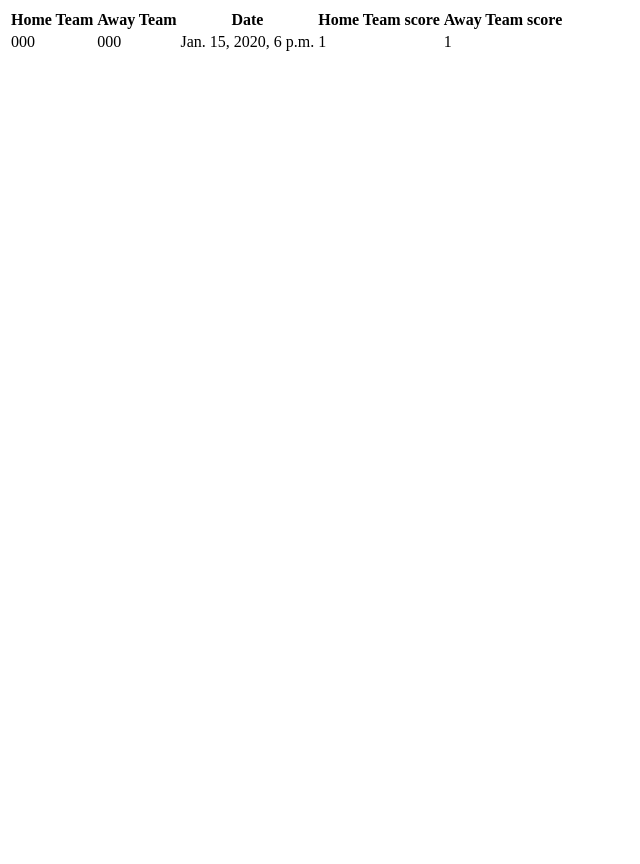
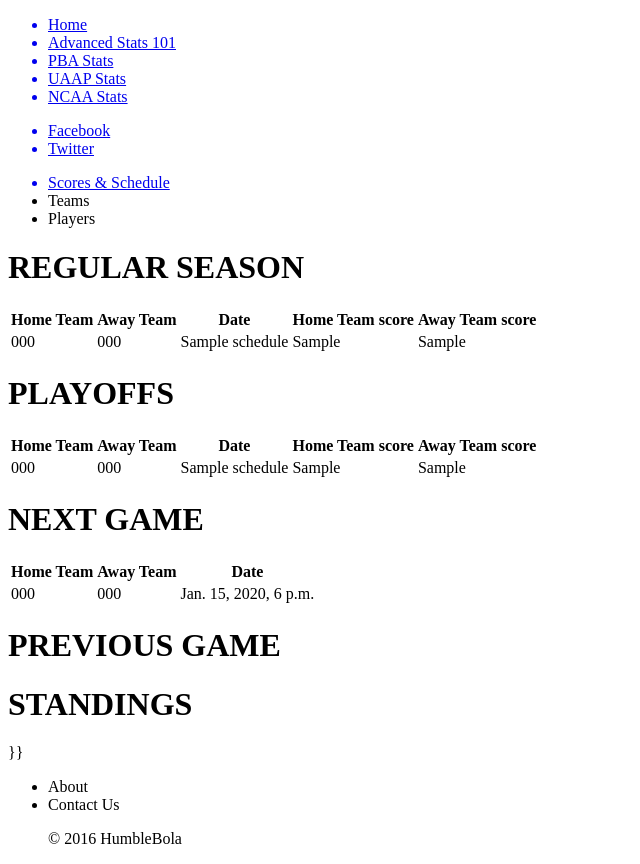
Before and after one commit to nicobaguio/Humblebola-Stats, a Django app: template humblebola/templates/humblebola/schedule.html in a window 1280 px wide. Shown: the whole page, without its empty margins (0-640 px from the left). Before the commit the page ends 51 px from the top, so only its background shows below. Run offline with Django 3.2, Linux system fonts and the light colour scheme; tables that the repository leaves empty hold one stand-in row (values such as "Sample post"); the template is opened without the code that fills it: values that come from a table or form of the project are taken from there, most other values are stand-ins (such as "Sample title", 1, 10 or a date in 2020).

```diff
--- a/assets/css/layout.css
+++ b/assets/css/layout.css
@@ -0,0 +1,3 @@
+.side-bar {
+    color: orange;
+}
--- a/hb_stats/templates/base.html
+++ b/hb_stats/templates/base.html
@@ -7,6 +7,37 @@
     <link rel="stylesheet" type="text/css" href="{% static 'css/layout.css' %}">
 </head>
 <body>
-{% block content %}{% endblock %}
+
+{# same header for everything #}
+<header>
+    <nav id="top-nav">
+        <ul>
+            <a href="{% url 'home_page' league.code %}"><li>Home</li></a>
+            <a href="http://humblebola.com/advanced-stats-primer/"><li>Advanced Stats 101</li></a>
+            <a href="/pba"><li>PBA Stats</li> </a>
+            <a href="/uaap"><li>UAAP Stats</li> </a>
+            <a href="/ncaa"><li>NCAA Stats</li> </a>
+        </ul>
+        <ul>
+            <a href="https://www.facebook.com/HumbleBola/"><li>Facebook</li></a>
+            <a href="https://twitter.com/HumbleBola_"><li>Twitter</li></a>
+        </ul>
+    </nav>
+    <nav id="main-nav">
+        <ul>
+            <a href="{% url 'schedule' league.code %}"><li>Scores & Schedule</li></a>
+            <li>Teams</li>
+            <li>Players</li>
+        </ul>
+    </nav>
+</header>
+{% block content %}{% endblock content %}
+<footer>
+    <ul>
+        <li>About</li>
+        <li>Contact Us</li>
+        <p>&copy; 2016 HumbleBola</p>
+    </ul>
+</footer>
 </body>
 </html>
--- a/humblebola/templates/humblebola/schedule.html
+++ b/humblebola/templates/humblebola/schedule.html
@@ -1,6 +1,7 @@
 {% extends "base.html" %}
 
 {% block content %}
+<h1>REGULAR SEASON</h1>
     <table>
         <tr>
             <th>Home Team</th>
@@ -9,7 +10,7 @@
             <th>Home Team score</th>
             <th>Away Team score</th>
         </tr>
-        {% for game in games %}
+        {% for game in regular_games %}
             <tr>
                 <td>{{ game.home_team.code }}</td>
                 <td>{{ game.away_team.code }}</td>
@@ -19,4 +20,42 @@
             </tr>
         {% endfor %}
     </table>
+<h1>PLAYOFFS</h1>
+    <table>
+        <tr>
+            <th>Home Team</th>
+            <th>Away Team</th>
+            <th>Date</th>
+            <th>Home Team score</th>
+            <th>Away Team score</th>
+        </tr>
+        {% for game in playoff_games %}
+            <tr>
+                <td>{{ game.home_team.code }}</td>
+                <td>{{ game.away_team.code }}</td>
+                <td>{{ game.schedule }}</td>
+                <td>{{ game.home_pts }}</td>
+                <td>{{ game.away_pts }}</td>
+            </tr>
+        {% endfor %}
+    </table>
+
+<h1>NEXT GAME</h1>
+    <table>
+        <tr>
+            <th>Home Team</th>
+            <th>Away Team</th>
+            <th>Date</th>
+        </tr>
+        {% for game in next_game %}
+            <tr>
+                <td>{{ game.home_team.code }}</td>
+                <td>{{ game.away_team.code }}</td>
+                <td>{{ game.schedule }}</td>
+            </tr>
+        {% endfor %}
+    </table>
+<h1>PREVIOUS GAME</h1>
+<h1>STANDINGS</h1>}}
+
 {% endblock %}
```
Also changed, not shown: humblebola/templates/humblebola/home_page.html (+2 -31 lines), humblebola/views.py (+25 -14 lines).
